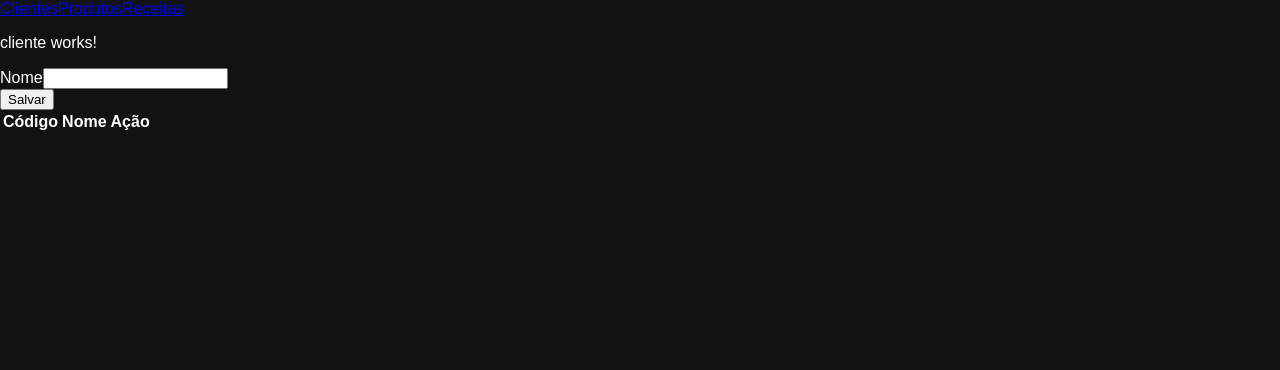
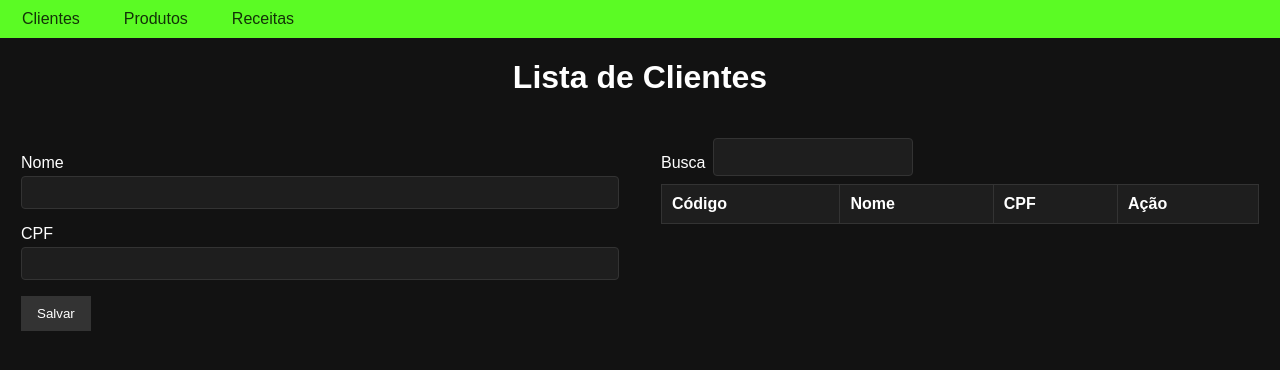
Before and after one commit to franciscosensaulas/caixa-ng, an Angular app: page /clientes in a window 1280 px wide. Shown: the top 370 px of the page. Built offline with nearby package versions, Linux system fonts and the light colour scheme.

Commit message:
Aula 2025-05-07

```diff
--- a/src/app/app.component.css
+++ b/src/app/app.component.css
@@ -0,0 +1,17 @@
+header{
+    background-color: #5bfb24;
+}
+
+header a{
+    display: inline-block;
+    margin:0 2px;
+    padding: 10px 20px;
+    text-decoration: none;
+    opacity: 0.8;
+    color: #000;
+}
+
+header a:hover{
+    opacity:  1;
+    cursor: pointer;
+}
--- a/src/app/app.component.html
+++ b/src/app/app.component.html
@@ -1,5 +1,7 @@
-<a routerLink="/clientes" routerLinkActive="active" araiaCurrentWenActive="page">Clientes</a>
+<header>
+    <a routerLink="/clientes" routerLinkActive="active" araiaCurrentWenActive="page">Clientes</a>
 
-<a routerLink="/produtos" routerLinkActive="active" araiaCurrentWenActive="page">Produtos</a>
-<a routerLink="/receitas" routerLinkActive="active" araiaCurrentWenActive="page">Receitas</a>
+    <a routerLink="/produtos" routerLinkActive="active" araiaCurrentWenActive="page">Produtos</a>
+    <a routerLink="/receitas" routerLinkActive="active" araiaCurrentWenActive="page">Receitas</a>
+</header>
 <router-outlet />
--- a/src/app/components/clientes/cliente-cadastro/cliente-cadastro.component.css
+++ b/src/app/components/clientes/cliente-cadastro/cliente-cadastro.component.css
@@ -0,0 +1,26 @@
+label{
+    display: block;
+    margin-bottom: 4px;
+    margin-top: 16px;
+}
+input{
+    width: 100%;
+    padding: 8px;
+    background-color: #1e1e1e;
+    color: #fff;
+    border: 1px solid #333;
+    border-radius: 4px;
+    box-sizing: border-box;
+}
+button{
+    background-color: #333;
+    color: #fff;
+    border: none;
+    padding: 10px 16px;
+    margin-top: 16px;
+    cursor: pointer;
+    margin-right: 10px;
+}
+button:hover{
+    background-color: #444;
+}
--- a/src/app/components/clientes/cliente-cadastro/cliente-cadastro.component.html
+++ b/src/app/components/clientes/cliente-cadastro/cliente-cadastro.component.html
@@ -3,4 +3,9 @@
     <input type="text" id="campo-nome" [(ngModel)]="cliente!.nome">
 </div>
 
+<div>
+    <label for="campo-cpf">CPF</label>
+    <input type="text" id="campo-cpf" [(ngModel)]="cliente!.cpf">
+</div>
+
 <button (click)="salvar()">Salvar</button>
--- a/src/app/components/clientes/cliente-cadastro/cliente-cadastro.component.ts
+++ b/src/app/components/clientes/cliente-cadastro/cliente-cadastro.component.ts
@@ -19,6 +19,47 @@ export class ClienteCadastroComponent {
   @Input() cliente?: Cliente;
 
   salvar() {
+    if(this.isFormValid() == false)
+      return;
+
     this.salvarEvento.emit();
   }
+
+  private isFormValid(){
+    if (this.cliente?.nome.trim() == ""){
+      alert("Nome deve ser preenchido")
+      return false;
+    }
+
+    if(this.cliente?.nome.trim().length! < 3){
+      alert("Nome deve conter no mínimo 3 caracateres")
+      return false;
+    }
+
+    if (this.cliente?.cpf.trim() == ""){
+      alert("CPF deve ser preenchido")
+      return false;
+    }
+
+    const regexCpf = /^[0-9]{3}\.[0-9]{3}\.[0-9]{3}\-[0-9]{2}$/
+
+    if (regexCpf.test(this.cliente?.cpf!) == false){
+      alert("CPF deve ser preenchido no formato 000.000.000-00")
+      return false;
+    }
+
+    return true
+  }
 }
+
+/*
+  Criar o CRUD estoque
+  - Id
+  - Nome do produto (input text)
+  - Quantidade (input number)
+  - Categoria (select)
+    - mínimo 3 opções
+  - Data de entrada (date)
+  Ter o componente de estoque.component.ts, html, ts, css
+  Ter o componente de estoque-cadastro.component.ts, html, ts, css
+*/
--- a/src/app/components/clientes/cliente/cliente.component.css
+++ b/src/app/components/clientes/cliente/cliente.component.css
@@ -0,0 +1,71 @@
+h1{
+    text-align: center;
+}
+.container{
+    display: flex;
+    flex-direction: column;
+    width: 100%;
+}
+.formulario-tabela{
+    display: flex;
+    flex-direction: row;
+    gap: 40px;
+    padding: 20px;
+    box-sizing: border-box;
+}
+.tabela,
+.formulario{
+    flex: 1;
+    overflow-y: auto;
+    padding: 0 1px;
+}
+table{
+    width: 100%;
+    border-collapse: collapse;
+    background-color: #1e1e1e;
+}
+th, td{
+    border: 1px solid #333;
+    padding: 10px;
+    text-align: left;
+}
+label{
+    display: block;
+    margin-bottom: 4px;
+    margin-top: 16px;
+}
+input{
+    width: 100%;
+    padding: 8px;
+    background-color: #1e1e1e;
+    color: #fff;
+    border: 1px solid #333;
+    border-radius: 4px;
+    box-sizing: border-box;
+}
+button{
+    background-color: #333;
+    color: #fff;
+    border: none;
+    padding: 10px 16px;
+    margin-top: 16px;
+    cursor: pointer;
+    margin-right: 10px;
+}
+button:hover{
+    background-color: #444;
+}
+
+
+.busca{
+    margin-bottom: 8px;
+}
+
+.busca{
+    display: flex;
+    gap: 8px;
+}
+
+.busca input{
+    width: 200px;
+}
--- a/src/app/components/clientes/cliente/cliente.component.html
+++ b/src/app/components/clientes/cliente/cliente.component.html
@@ -1,22 +1,32 @@
-<p>cliente works!</p>
+<div class="container">
 
-<app-cliente-cadastro
-    (salvarEvento)="registrarClienteSalvo()"
+    <h1>Lista de Clientes</h1>
+    <div class="formulario-tabela">
+        <app-cliente-cadastro class="formulario" (salvarEvento)="registrarClienteSalvo()"
             [cliente]="cliente"></app-cliente-cadastro>
+
+        <div class="tabela">
+            <div class="busca">
+                <label for="campo-busca">Busca</label>
+                <input type="search" id="campo-busca" [(ngModel)]="busca"
+                    (keyup)="listarClientesFiltrando()">
+            </div>
 
             <table>
                 <thead>
                     <tr>
                         <th>Código</th>
                         <th>Nome</th>
+                        <th>CPF</th>
                         <th>Ação</th>
                     </tr>
                 </thead>
                 <tbody>
-        @for(cliente of clientes; track cliente){
+                    @for(cliente of clientesTable; track cliente){
                     <tr>
                         <td>{{cliente.id}}</td>
                         <td>{{cliente.nome}}</td>
+                        <td>{{cliente.cpf}}</td>
                         <td>
                             <button (click)="preencherCamposParaEditar(cliente)">Editar</button>
                             <button (click)="apagar(cliente)">Apagar</button>
@@ -25,3 +35,6 @@
                     }
                 </tbody>
             </table>
+        </div>
+    </div>
+</div>
--- a/src/app/components/clientes/cliente/cliente.component.ts
+++ b/src/app/components/clientes/cliente/cliente.component.ts
@@ -2,16 +2,21 @@ import { Component } from '@angular/core';
 import { ClienteCadastroComponent } from "../cliente-cadastro/cliente-cadastro.component";
 import { Cliente } from '../../../models/cliente';
 import { max, reduce } from 'rxjs';
+import { FormsModule } from '@angular/forms';
 
 @Component({
   selector: 'app-cliente',
-  imports: [ClienteCadastroComponent],
+  imports: [ClienteCadastroComponent, FormsModule],
   templateUrl: './cliente.component.html',
   styleUrl: './cliente.component.css'
 })
 export class ClienteComponent {
   clientes: Array<Cliente> = new Array();
+  clientesTable: Array<Cliente> = new Array();
+
   idAtual: number = 0;
+
+  busca: string = "";
 
   // Será o cliente que utilizaremos para preencher os campos na tela e posteriormente salvar
   cliente: Cliente;
@@ -33,11 +38,13 @@ export class ClienteComponent {
 
     this.cliente = new Cliente();
     this.salvarEmLocalStorage();
+    this.listarClientesFiltrando();
   }
 
   private editar(){
     let indiceCliente = this.clientes.findIndex(x => x.id == this.cliente.id);
     this.clientes[indiceCliente].nome = this.cliente.nome;
+    this.clientes[indiceCliente].cpf = this.cliente.cpf;
   }
 
   private cadastrar() {
@@ -47,6 +54,14 @@ export class ClienteComponent {
 
     // Adicionando este objeto na lista de clientes
     this.clientes.push(this.cliente);
+  }
+
+  listarClientesFiltrando(){
+    if(!this.busca)
+      this.clientesTable = this.clientes;
+
+    this.clientesTable = this.clientes
+      .filter(cliente => cliente.nome.toLowerCase().includes(this.busca.toLowerCase()) || cliente.cpf == this.busca);
   }
 
   salvarEmLocalStorage() {
@@ -66,6 +81,7 @@ export class ClienteComponent {
       return;
     // Converter a string(JSON) para lista de objetos
     this.clientes = JSON.parse(clientesString);
+    this.listarClientesFiltrando();
     // Percorre cada um dos clientes para atualizar o idAtual com o maior id dos clientes cadastrados
     Array.from(this.clientes).forEach(cliente => {
       if (cliente.id > this.idAtual) {
@@ -83,11 +99,13 @@ export class ClienteComponent {
     this.clientes.splice(indicecliente, 1);
 
     this.salvarEmLocalStorage();
+    this.listarClientesFiltrando();
   }
 
   preencherCamposParaEditar(cliente: Cliente) {
     this.cliente = new Cliente();
     this.cliente.id = cliente.id;
     this.cliente.nome = cliente.nome;
+    this.cliente.cpf = cliente.cpf;
   }
 }
--- a/src/app/components/receitas/cadastro-receita/cadastro-receita.component.css
+++ b/src/app/components/receitas/cadastro-receita/cadastro-receita.component.css
@@ -4,7 +4,6 @@ h1{
 .container{
     display: flex;
     flex-direction: column;
-    height: 100%;
     width: 100%;
 }
 .formulario-tabela{
--- a/src/app/models/cliente.ts
+++ b/src/app/models/cliente.ts
@@ -1,4 +1,5 @@
 export class Cliente{
     id: number = 0;
     nome: string = "";
+    cpf: string = "";
 }
```
Lines whose indentation alone changed are shown as unchanged.
